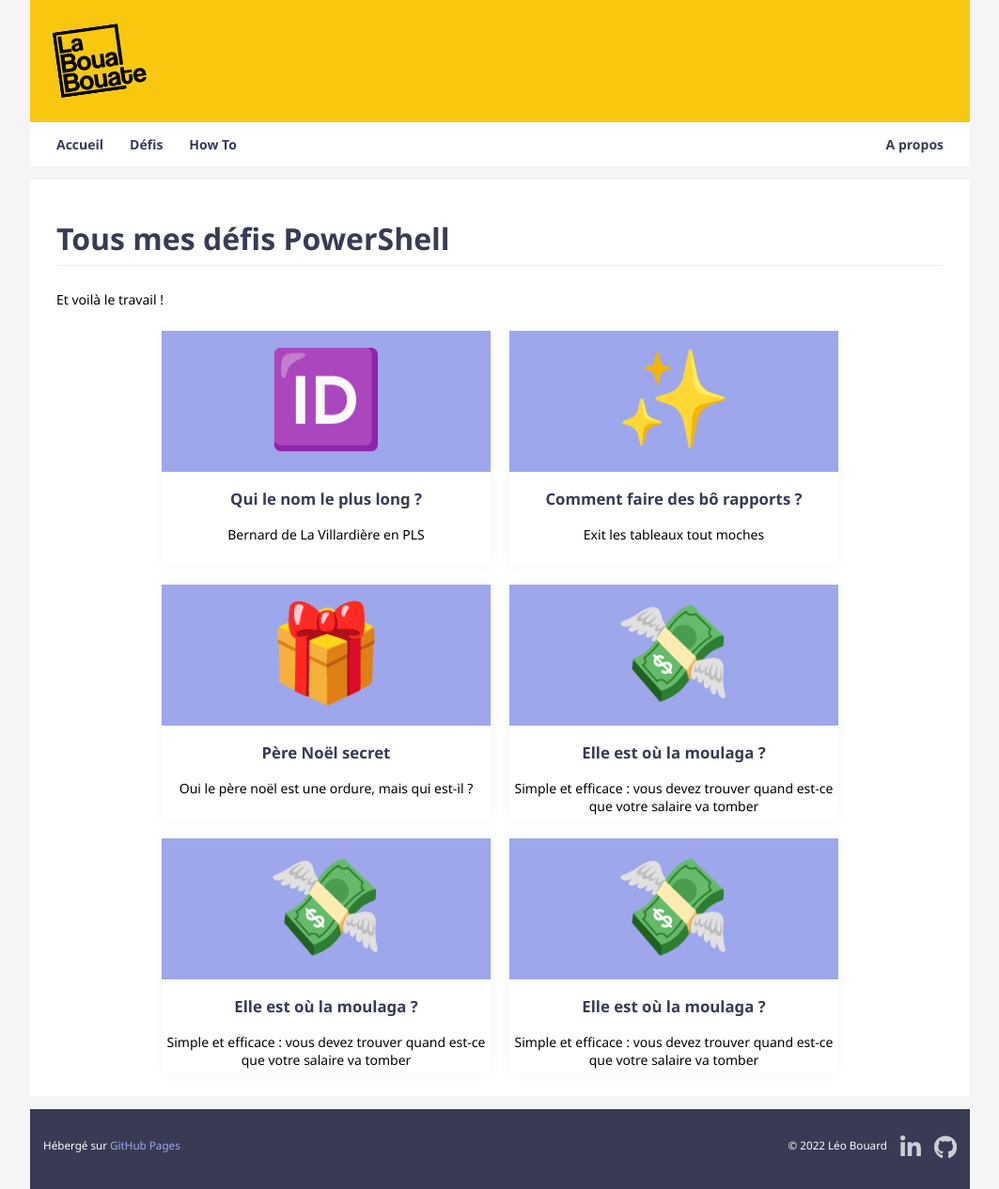
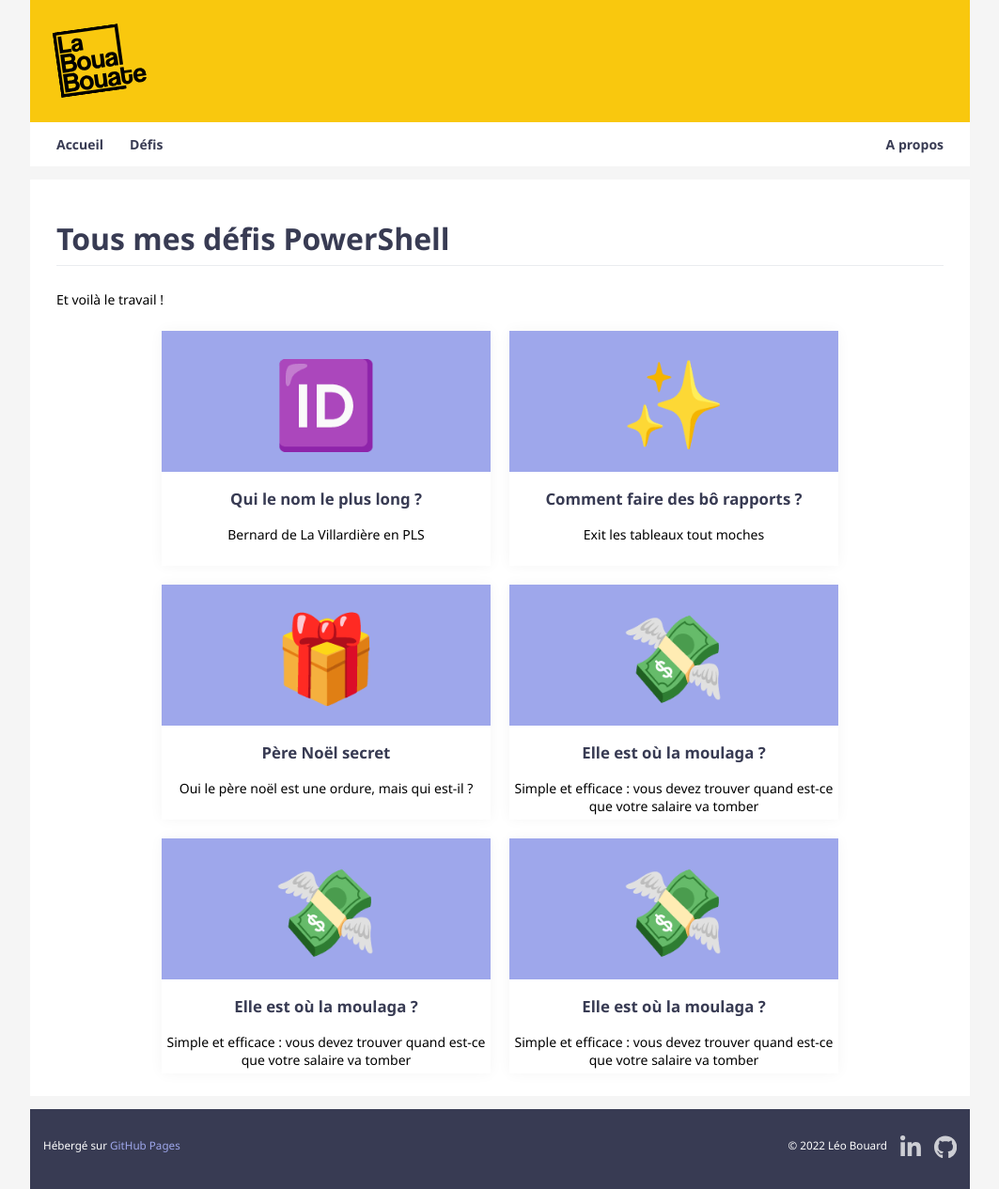
Before and after one commit to leobouard/leobouard.github.io, a Jekyll site: the page built from challenges.md, in a window 1280 px wide. Shown: the whole page at 94% size, without its empty margins (108-1171 px from the left). Built offline with Jekyll 4.4.1, drawn with Linux system fonts in a browser that asks for light colours; our own code applies the rules of GitHub Pages for plain Markdown files.

Commit message:
Update card thumbnail

```diff
--- a/_layouts/default.html
+++ b/_layouts/default.html
@@ -19,7 +19,7 @@
     <nav>
       <a href="{{ "/" | absolute_url }}">Accueil</a>
       <a href="/challenges">Défis</a>
-      <a href="/howto">How To</a>
+      <!-- <a href="/howto">How To</a> -->
       <a href="/about">A propos</a>
     </nav>
 
--- a/assets/css/style.scss
+++ b/assets/css/style.scss
@@ -153,11 +153,6 @@ section {
         transform: scale(1.01);
     }
 
-    .posts .thumbnail {
-        margin: 0;
-        height: 150px;
-    }
-
     .posts a p {
         font-weight: 400;
         color: #000;
@@ -168,7 +163,13 @@ section {
     }
 
     .thumbnail {
-        font-size: 100px;
+        font-size: 90px;
+    }
+
+    .posts .thumbnail {
+        margin: 0;
+        height: 150px;
+        line-height: 150px;
     }
 
     /* --- CODE --- */
```
